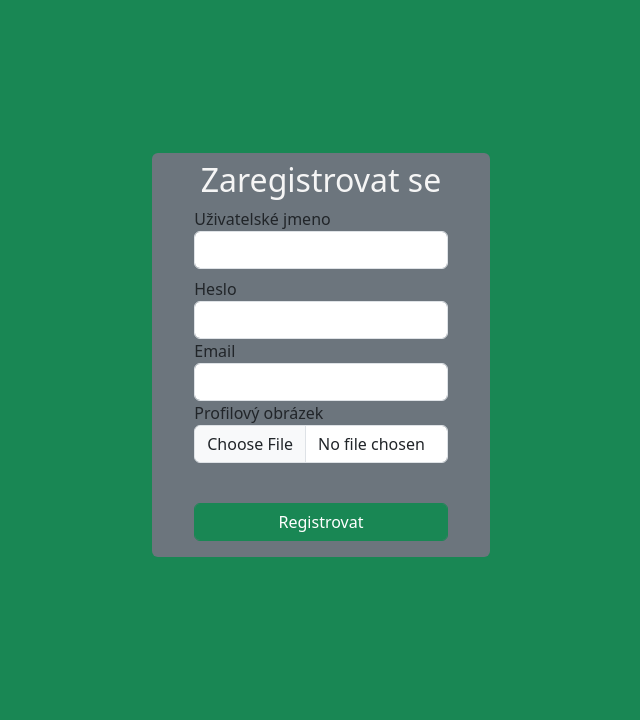
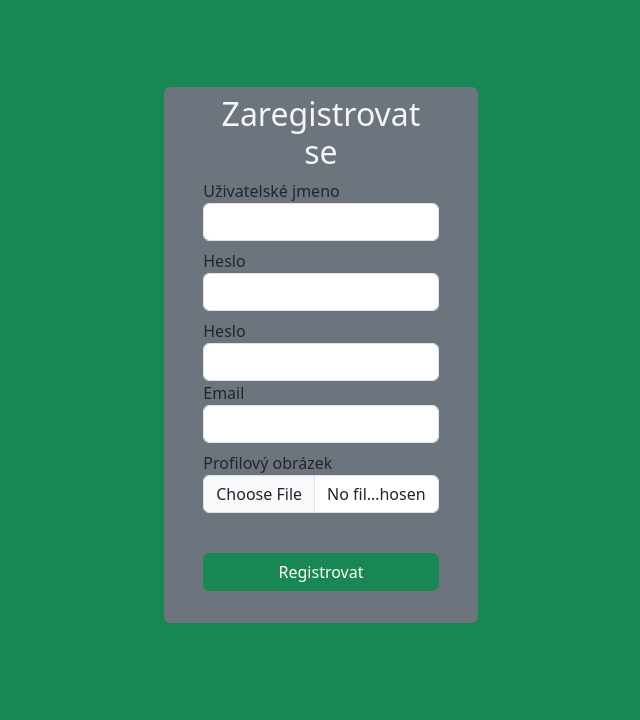
Before and after one commit to TurekJakub/CustomChess, a Django app: page /signup/ in a window 1280 px wide. Shown: the part 80-800 px from the top of the page, without its empty margins (319-959 px from the left). Run offline with Django 4.2, Linux system fonts and the light colour scheme; some libraries are stand-ins or nearby versions.

Commit message:
14/4/23 - improve resposivity, complet sign up

```diff
--- a/Web_Client_Chaozz/chess_test/static/chess_test/signup.js
+++ b/Web_Client_Chaozz/chess_test/static/chess_test/signup.js
@@ -1,17 +1,47 @@
 let cropper = NaN;
+let init = false;
 
 function changeDisplayedImage() {
     imageInput = $("#image-input")
     url = URL.createObjectURL(imageInput.prop('files')[0])
+    console.log(cropper)
+    image = document.getElementById('cropper-image')
 
-    image = document.getElementById('cropper-image')
+    if (!init) {
+        document.getElementById('cropper-container').style.setProperty('width', 'calc(100vw * 3/16 -5)')
+        document.getElementById('cropper-container').style = 'height:20vh'
+        init = true
+    }
 
     cropper = cropper || new Cropper(image, {
         aspectRatio: 1 / 1,
         viewMode: 1,
-    })
+        responsive: true,
+        minContainerWidth: 0,
+        minContainerHeight: 0,
+        cropBoxResizable: false,
+        minCropBoxHeight: 40,
+        minCropBoxWidth: 40,
+    });
 
     cropper.replace(url)
-
+}
+function resizeForm() {
+    $('#form-container').removeClass('w-25, w-50')
+    if ($(window).width() < 576) {
+        $('#form-container').addClass('w-75')
+    }
+    else if ($(window).width() < 1400)
+        $('#form-container').addClass('w-50')
+    else
+        $('#form-container').addClass('w-25')
+}
+function makeSignUpRequest() {
+    imageBlop = cropper.getCroppedCanvas().toBlob(function (blob) { return blob }, 'image/jpeg', 1)
+    profilePicture = new File([image], $('#username-input').val() + '_picture.jpge', { type: "image/jpeg" });
+    container = new DataTransfer();
+    container.items.add(profilePicture);
+    document.getElementById('image-input').files = container.files;
+    document.getElementById('form').submit()
 
 }
--- a/Web_Client_Chaozz/chess_test/templates/chess_test/base.html
+++ b/Web_Client_Chaozz/chess_test/templates/chess_test/base.html
@@ -55,8 +55,8 @@
         </div>
     </nav>
     {% block body %}
-     <div class="container-fluid d-flex align-items-center justify-content-center" style="height: calc(100vh - 90px);">
-        <div class=" d-flex justify-content-center align-content-center bg-secondary rounded">
+     <div class="w-100 container-fluid d-flex align-items-center justify-content-center" style="height: calc(100vh - 90px);">
+        <div id="form-container" class=" w-25 d-flex justify-content-center align-content-center bg-secondary rounded">
             {% block body_content%}{%endblock body_content%}
 
         </div>
@@ -66,4 +66,6 @@
 <script src="https://cdn.jsdelivr.net/npm/bootstrap@5.3.0-alpha1/dist/js/bootstrap.bundle.min.js"
     integrity="sha384-w76AqPfDkMBDXo30jS1Sgez6pr3x5MlQ1ZAGC+nuZB+EYdgRZgiwxhTBTkF7CXvN"
     crossorigin="anonymous"></script>
+<script src="https://ajax.googleapis.com/ajax/libs/jquery/3.2.1/jquery.min.js"></script>
+<script src="https://cdn.jsdelivr.net/npm/js-cookie@3.0.1/dist/js.cookie.min.js"></script>
 </html>
--- a/Web_Client_Chaozz/chess_test/templates/chess_test/index.html
+++ b/Web_Client_Chaozz/chess_test/templates/chess_test/index.html
@@ -23,8 +23,6 @@
 
         {%endblock%}
     </form>
-    <p class="text-danger">{{msg}}</p>
     {% endblock %}
 </body>
-
 </html>
--- a/Web_Client_Chaozz/chess_test/templates/chess_test/signup.html
+++ b/Web_Client_Chaozz/chess_test/templates/chess_test/signup.html
@@ -5,7 +5,6 @@
 <link rel="stylesheet" href="https://cdnjs.cloudflare.com/ajax/libs/cropperjs/1.5.13/cropper.css"
     integrity="sha512-C4k/QrN4udgZnXStNFS5osxdhVECWyhMsK1pnlk+LkC7yJGCqoYxW4mH3/ZXLweODyzolwdWSqmmadudSHMRLA=="
     crossorigin="anonymous" referrerpolicy="no-referrer" />
-<script src="https://ajax.googleapis.com/ajax/libs/jquery/3.2.1/jquery.min.js"></script>
 <script src="https://cdnjs.cloudflare.com/ajax/libs/cropperjs/1.5.13/cropper.min.js"
     integrity="sha512-6lplKUSl86rUVprDIjiW8DuOniNX8UDoRATqZSds/7t6zCQZfaCe3e5zcGaQwxa8Kpn5RTM9Fvl3X2lLV4grPQ=="
     crossorigin="anonymous" referrerpolicy="no-referrer"></script>
@@ -13,32 +12,38 @@
 <script src="{% static 'chess_test/signup.js' %}"></script>
 {%endblock%}
 
-<body>
+<body{%block body_atributes%} onresize="resizeForm()"{%endblock%}>
     {%block form%}
     <h2 class=" mt-2">Zaregistrovat se</h2>
     <div class="form-group mt-2">
-        <label for="id_username">Uživatelské jmeno</label>
-        <input class="form-control" id="id_username" name="username">
+        <label for="username-input">Uživatelské jmeno</label>
+        <input class="form-control" id="username-input" name="username">
     </div>
     <div class="form-group mt-2">
-        <label for="id_password">Heslo</label>
-        <input type="password" class="form-control" id="id_password" name="password">
+        <label for="password-input">Heslo</label>
+        <input type="password" class="form-control" id="password-input" name="password">
+    </div>
+    <div class="form-group mt-2">
+        <label for="password-confirmation-input">Heslo</label>
+        <input type="password" class="form-control" id="password-confirmation-input" name="password_confirmation">
     </div>
     <div class="form-group">
-        <label for="id_email">Email</label>
-        <input class="form-control" id="id_email" name="email">
+        <label for="email-input">Email</label>
+        <input class="form-control" id="email-input" name="email">
     </div>
-    <div class="form-group">
+    <div class="form-group mt-2">
         <label for="pro">Profilový obrázek</label>
         <input type="file" class="form-control" id="image-input" name="image"  onchange="changeDisplayedImage()">
     </div>
-    <div id="cropper-container d-flex justify-content-center" class="form-group mt-2">
-        <img id="cropper-image" class="w-50 h-100 me-5" >
+
+    <div id="cropper-container" class="form-group mt-2 rounded" >
+        <img id="cropper-image"  style=" max-width: 100%;" >
     </div>
     <div class="form-group">
-        <button id="button" class="form-control mb-3 mt-2 bg-success border-success btn btn-primary text-white" type="button"
+        <button id="button" class="form-control mb-3 mt-2 bg-success border-success btn btn-primary text-white" type="button" onclick=" makeSignUpRequest()"
         >Registrovat</button>
     </div>
+    <p id="error-log" class="small text-danger  align-text-center">{{msg}}</p>
     {%endblock%}
     {% block profile_visibility%}{%endblock%}
 
--- a/Web_Client_Chaozz/chess_test/views.py
+++ b/Web_Client_Chaozz/chess_test/views.py
@@ -1,4 +1,9 @@
-from django.shortcuts import render, HttpResponse, redirect
+from django.shortcuts import (
+    render,
+    HttpResponse,
+    redirect,
+    HttpResponsePermanentRedirect,
+)
 from django.http import HttpResponseForbidden
 from django.template import loader
 from django.views.decorators.csrf import csrf_exempt, ensure_csrf_cookie
@@ -13,6 +18,7 @@ from django.contrib.auth import login
 from django.contrib.auth.decorators import login_required
 from django.templatetags.static import static
 from .connection import get_connection
+from django.template.loader import render_to_string
 
 players_turn = True
 game_info = {
@@ -65,33 +71,38 @@ def sign_in(request):
     return render(request, "chess_test/index.html")
 
 
+@ensure_csrf_cookie
 def sign_up(request):
     # connection = get_connection()
     if request.method == "POST":
         form = sign_up_form(request.POST, request.FILES)
-        print(form)
+
         if form.is_valid():
             data = form.cleaned_data
-            connection.send_data(
-                f"signup:{data['username']}:{data['password']}:{data['email']}"
-            )
-            connection.send_file(data['image'])
-            response_status = connection.recieve_data().split(":")[1]
-            if response_status[1] == "success":
-                return render(
-                    request,
-                    "verification/performedactionstatus.html",
-                    context={
+            if data["password"] == data["password_confirmation"]:
+                connection.send_data(
+                    f"signup:{data['username']}:{data['password']}:{data['email']}"
+                )
+                connection.send_file(data["image"])
+                response_status = connection.recieve_data().split(":")[1]
+                if response_status[1] == "success":
+                    request.session["context"] = {
                         "status": "Úspěch!",
                         "message": "Vaše registrace proběhla úspěšně, nyní už je jen potřeba jí potvrdit na adrese zaslané na Vámi uvedený email.",
-                    },
-                )
-            return render(
-                request, "chess_test/signup.html", context={"msg": response_status[1]}
-            )
-        form = sign_in_form()
-        return render(request, "chess_test/signup.html")
-    return render(request, "chess_test/signup.html")
+                    }
+                    return HttpResponsePermanentRedirect("/verification/result")
+                request.session["context"] = {"msg": response_status[1]}
+            else:
+                request.session["context"] = {"msg": "Hesla se neshodují."}
+        else:
+            request.session["context"] = {"msg": "Byly zadány neplatné údaje."}
+        return HttpResponsePermanentRedirect("/signup")
+    if "context" in request.session:
+        context = request.session["context"]
+        del request.session["context"]
+    else:
+        context = {}
+    return render(request, "chess_test/signup.html", context=context)
 
 
 @ensure_csrf_cookie
```
Also changed, not shown: Web_Client_Chaozz/chess_test/forms.py (+10 -3 lines), Web_Client_Chaozz/chess_test/static/chess_test/chessboard.js (+5 -5 lines), Web_Client_Chaozz/chess_test/templates/chess_test/chessboard.html (+0 -9 lines).
